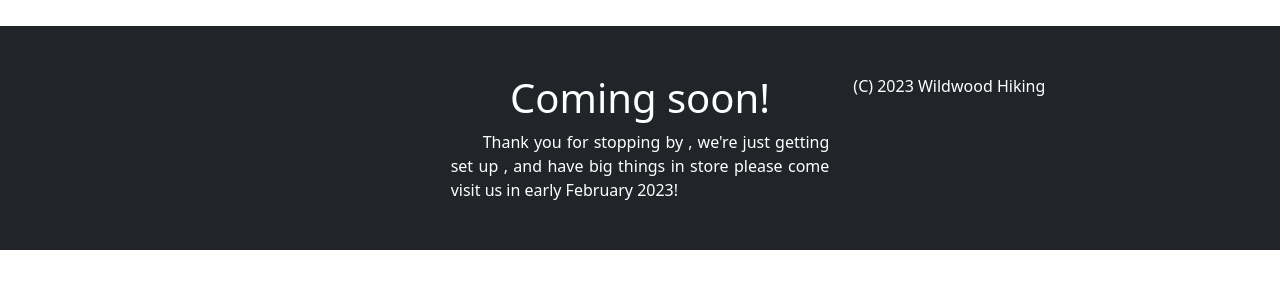
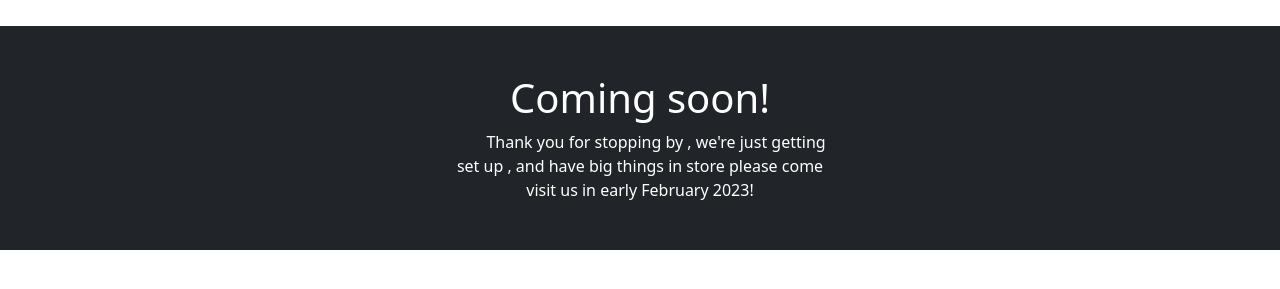
Before and after one commit to johnwildes/wwh-web, a plain HTML site: page index.html in a window 1280 px wide. Shown: the part 237-526 px from the top of the page. Drawn offline with nearby package versions, Linux system fonts and the light colour scheme.

Commit message:
updated formatting

```diff
--- a/index.html
+++ b/index.html
@@ -27,16 +27,16 @@
 	</div>
 	<div class="container-fluid p-5 my-5 bg-dark text-white">
 		<div class="row">
-			<div class="col" >&nbsp;</div>
+			<div class="col">&nbsp;</div>
 			<div class="col about" >
 				<h1 class="text-center">
 				Coming soon!
 				</h1>
-				<p>
+				<p class="text-center">
 				Thank you for stopping by , we're just getting set up , and have big things in store please come visit us in early February 2023!
 				</p>
 			</div>
-			<div class="col">(C) 2023 Wildwood Hiking</div>
+			<div class="col">&nbsp;</div>
 		</div>
 	</div>
 </body>
```
